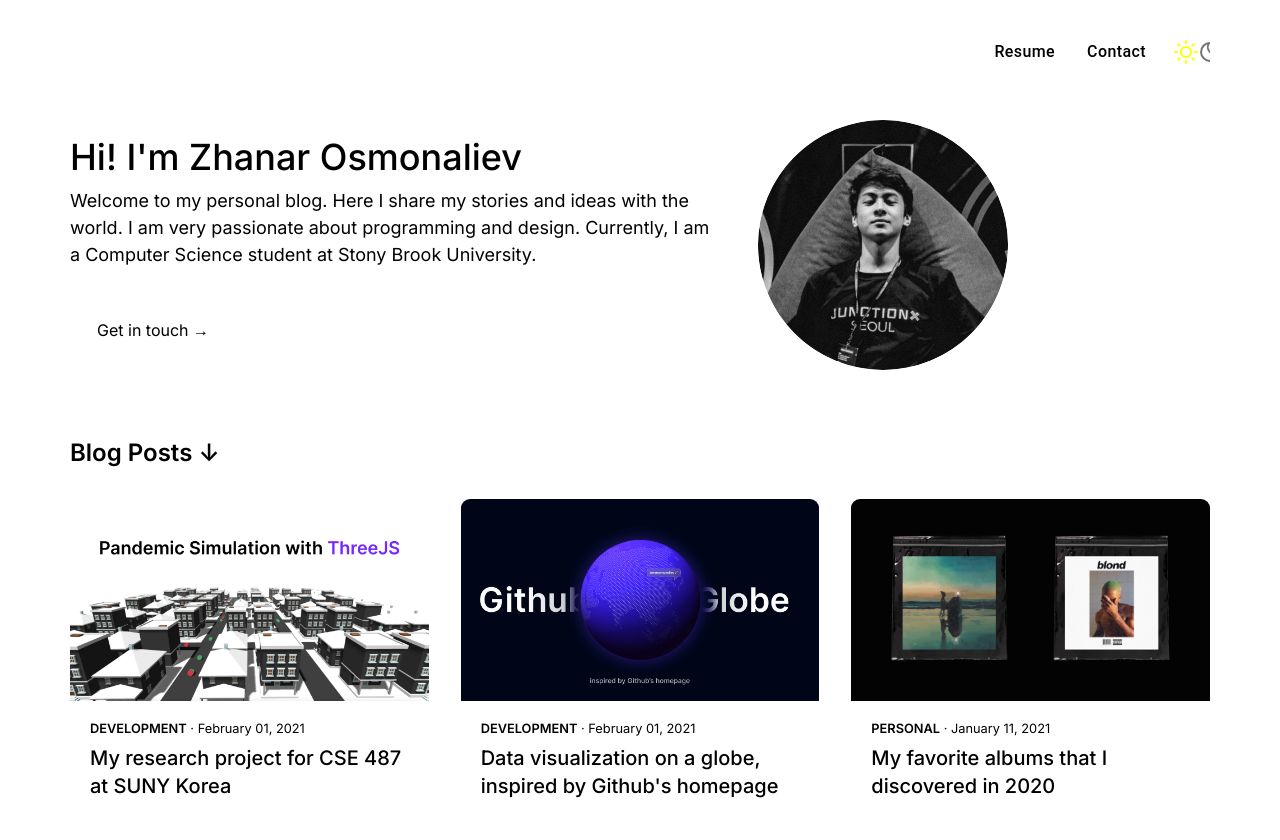
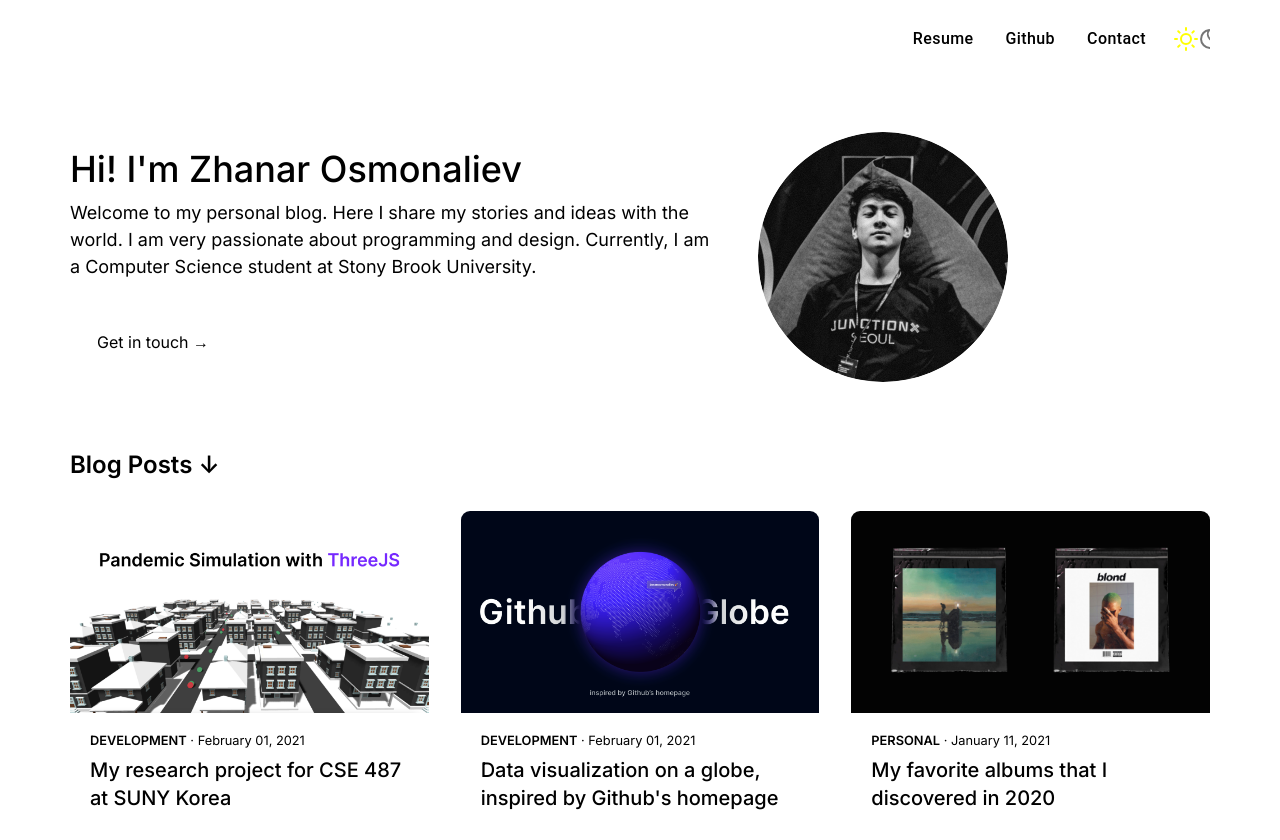
Before and after one commit to janarosmonaliev/blog-gatsby-app, a Gatsby site: page / in a window 1280 px wide. Shown: the top 840 px of the page. Built offline with nearby package versions, Linux system fonts and the light colour scheme; Gatsby itself is replaced by a stand-in of ours; a small style sheet from the web is missing.

Commit message:
Github link added

```diff
--- a/src/components/navigation.js
+++ b/src/components/navigation.js
@@ -11,16 +11,24 @@ export default function Navigation(props) {
       <Box mx={1}>
         <Button
           disableTouchRipple={true}
-          // size="large"
+          href="https://github.com/janarosmonaliev"
+          className="nav-button"
+          target="_blank"
+          rel="noopener noreferrer"
+        >
+          Github
+        </Button>
+      </Box>
+      <Box mx={1}>
+        <Button
+          disableTouchRipple={true}
           className="nav-button"
           href="/contact"
         >
-          {/* <Box fontWeight={600} className="nav-button"> */}
           Contact
-          {/* <Link to="/contact">Contact</Link> */}
-          {/* </Box> */}
         </Button>
       </Box>
+
       <ThemeChanger />
     </nav>
   );
--- a/src/styles/global.scss
+++ b/src/styles/global.scss
@@ -139,7 +139,6 @@ a {
 .logo-wrapper {
   display: block;
   border-radius: 4px;
-  // overflow:
   perspective: 1px;
   height: 41px;
   :hover {
@@ -148,8 +147,10 @@ a {
 }
 
 .logo-svg {
-  padding: 5px;
+  padding: 7px;
   border-radius: 4px;
+  width: 160px;
+  height: auto;
   > path {
     fill: var(--text-color);
   }
@@ -159,7 +160,7 @@ a {
 }
 .site-header {
   display: flex;
-  padding: 15px 0px 15px 0px;
+  padding: 5px 0px 15px 0px;
   white-space: nowrap;
   overflow-x: auto;
   -webkit-overflow-scrolling: touch;
@@ -173,6 +174,7 @@ a {
   display: none;
 }
 .hero-header {
+  padding-top: 0px;
   padding-bottom: 64px;
 }
 .headline {
@@ -431,11 +433,14 @@ a {
 }
 /* Portrait and Landscape */
 @media only screen and (min-width: 768px) {
+  .hero-header {
+    padding-top: 25px;
+  }
   .site-header {
-    padding: 20px 0;
+    padding: 15px 0 20px 0;
   }
   .site-wrapper {
-    padding-top: 8px;
+    padding-top: 0px;
     padding-bottom: 32px;
   }
   .grids {
```
